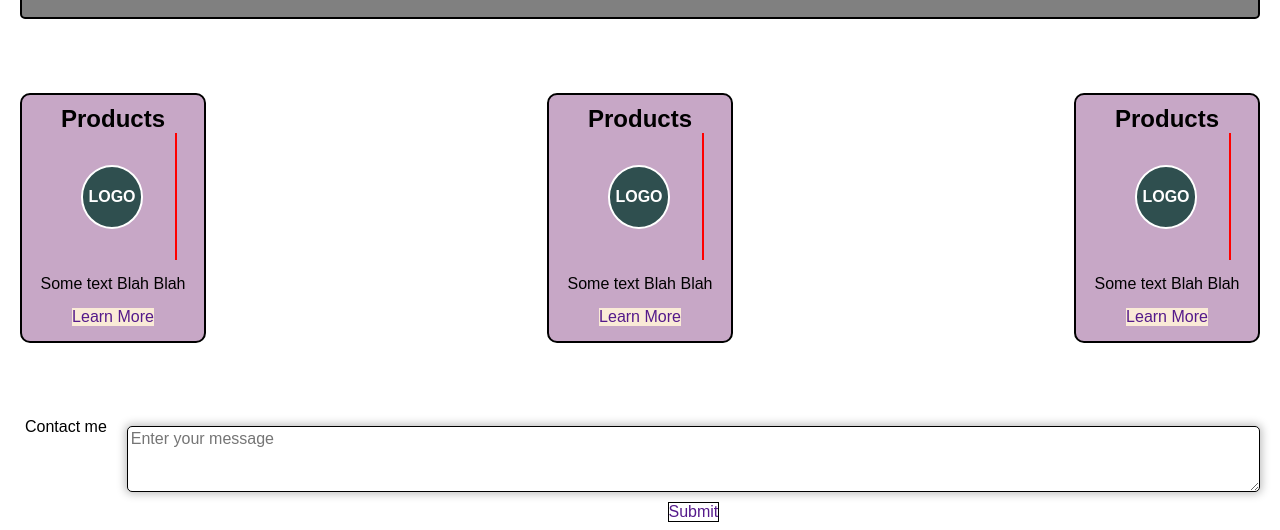
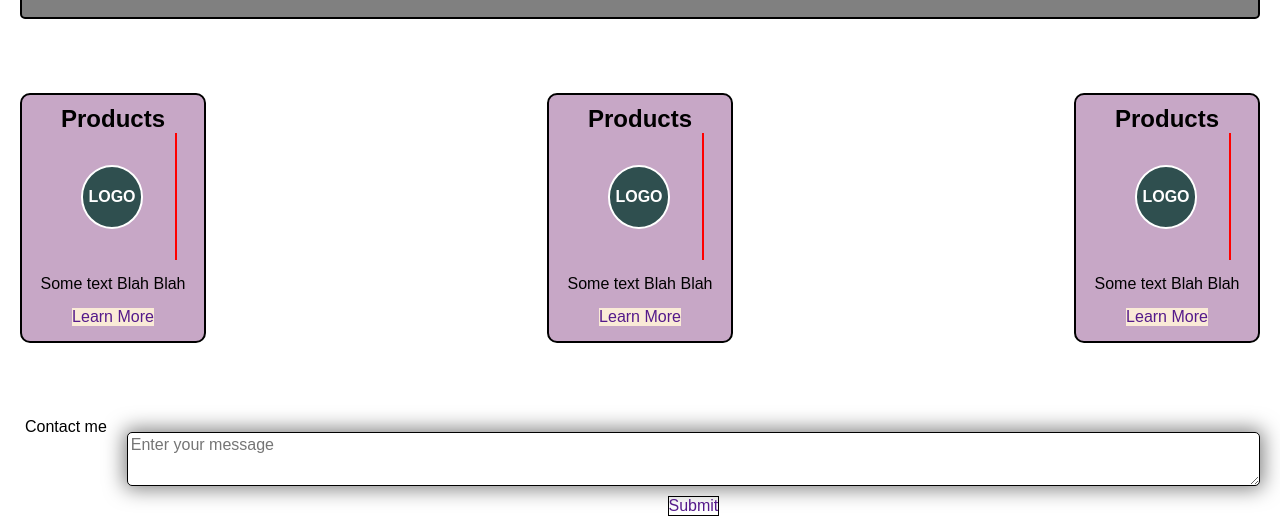
Before and after one commit to Astraeus-Design/HTML_CSS_Wireframe--JSversion, a plain HTML site: page index.html in a window 1280 px wide. Shown: the part 272-802 px from the top of the page. Drawn offline with Linux system fonts and the light colour scheme.

Commit message:
html wireframe using JS cloning

```diff
--- a/style.css
+++ b/style.css
@@ -289,8 +289,9 @@ h4{
     border-width: 1px;
     border-color: black;
     border-radius: 5px;
-    box-shadow: 0px 0px 9px 2px rgba(0,0,0,0.25);
-    height:5em;
+    /*box-shadow: 0px 0px 9px 2px rgba(0,0,0,0.25);*/
+    box-shadow: 0px 0px 20px 3px rgba(0,0,0,0.5);
+    height:4em;
 }
 
 #text-div::placeholder{
```
